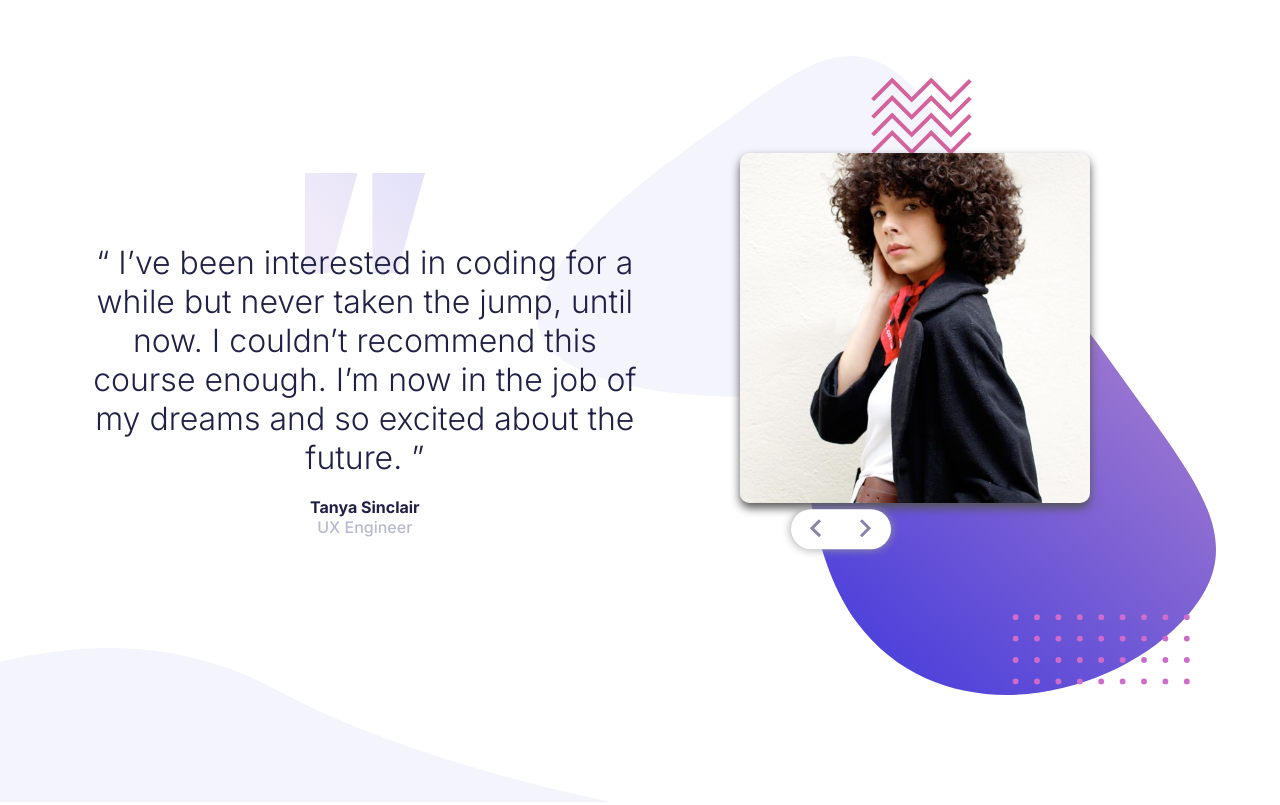
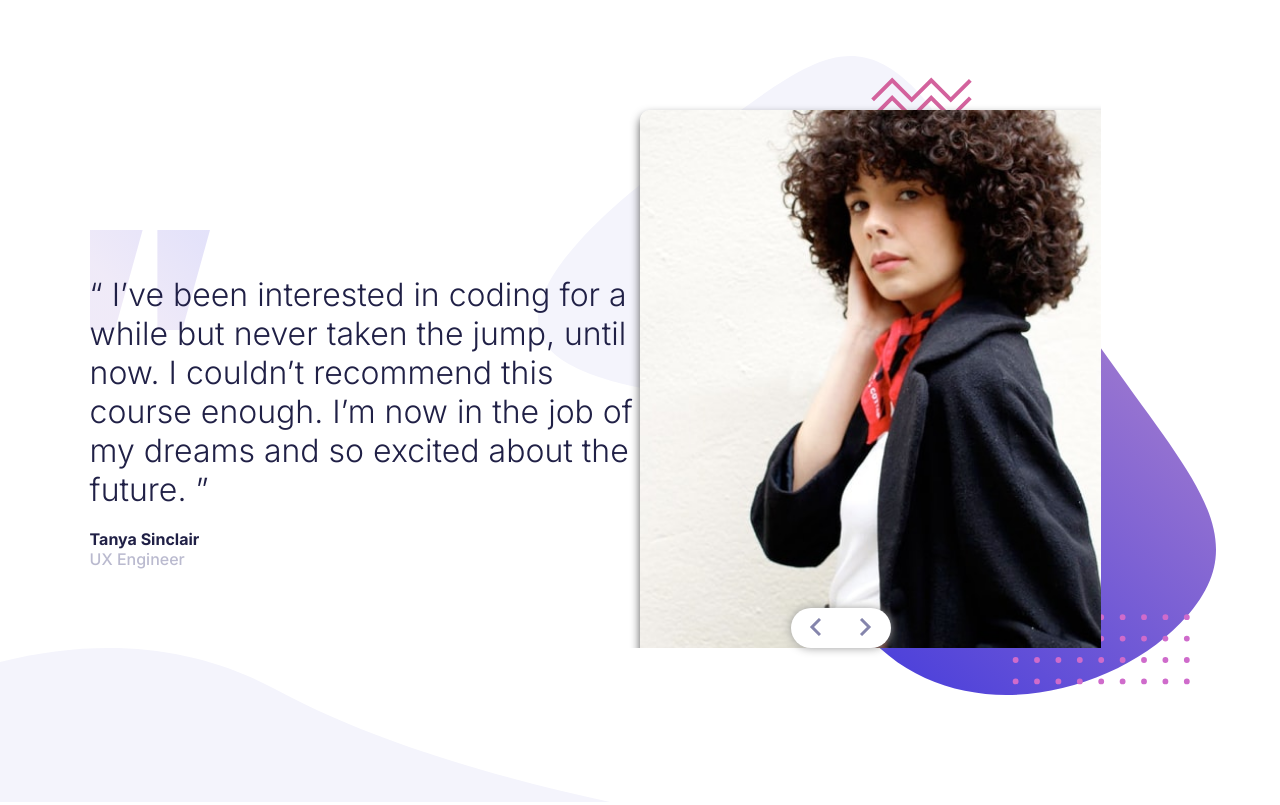
Before and after one commit to Nazeer2020/coding-bootcamp-testimonials-slider-master-solution, a plain HTML site: page index.html in a window 1280 px wide. Drawn offline with Linux system fonts and the light colour scheme.

Commit message:
Update style.css

```diff
--- a/style.css
+++ b/style.css
@@ -21,7 +21,7 @@ img {
 .silder {
   position: relative;
   width: 86%;
-  height: 120vh;
+  height: 90vh;
   padding: 7% 7% 0 7%;
   text-align: center;
   overflow: hidden;
@@ -34,7 +34,7 @@ img {
 }
 
 .slide_img {
-  max-width: 80%;
+  width: 350px;
   height: 350px;
   border-radius: 10px;
   box-shadow: 0 5px 10px #555;
@@ -45,13 +45,13 @@ img {
   background-image: url("./images/pattern-quotes.svg");
   background-repeat: no-repeat;
   background-position: center top;
-  margin: 50px 0 0 0;
-  padding: 50px 0 0 0;
+  margin: 25px 0 0 0;
+  padding: 25px 0 0 0;
 }
 
 .slide_para-1 {
   margin: 20px 0;
-  font-size: 32px;
+  font-size: 18px;
   color: hsl(240, 38%, 20%);
   font-weight: 300;
 }
@@ -100,6 +100,7 @@ button {
 @media (min-width: 700px) {
   .silder {
     height: 81vh;
+
   }
 
   .slide {
@@ -107,6 +108,7 @@ button {
     grid-template-columns: 1fr 1fr;
     align-items: center;
     height: 60vh;
+    grid-column-gap: -200px;
   }
 
   .slider_image {
@@ -117,6 +119,19 @@ button {
   .silder_text {
     grid-column: 1/2;
     grid-row: 1/2;
+    text-align: left;
+    z-index: 9999;
+    background-position: left top;
+  }
+
+  .slide_img {
+    width: 100%;
+    height: 100%;
+  }
+  .slide_para-1 {
+
+    font-size: 32px;
+
   }
 
   .shape--1 {
@@ -130,3 +145,21 @@ button {
     transform: translate(-67%, -67%);
   }
 }
+
+
+@media (min-width: 1000px){
+  .btn--container {
+    top: 75%;
+    left: 67%;
+    transform: translate(-67%, -75%);
+  }
+}
+
+
+@media (min-width: 1200px){
+  .btn--container {
+    top: 80%;
+    left: 67%;
+    transform: translate(-67%, -80%);
+  }
+}
```
